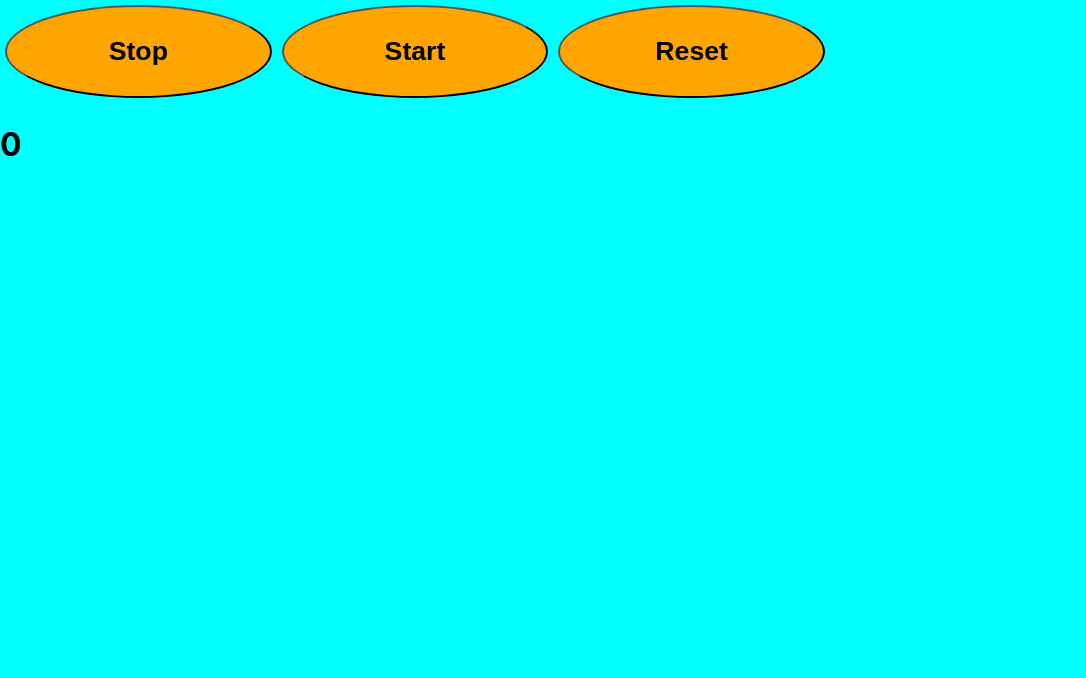
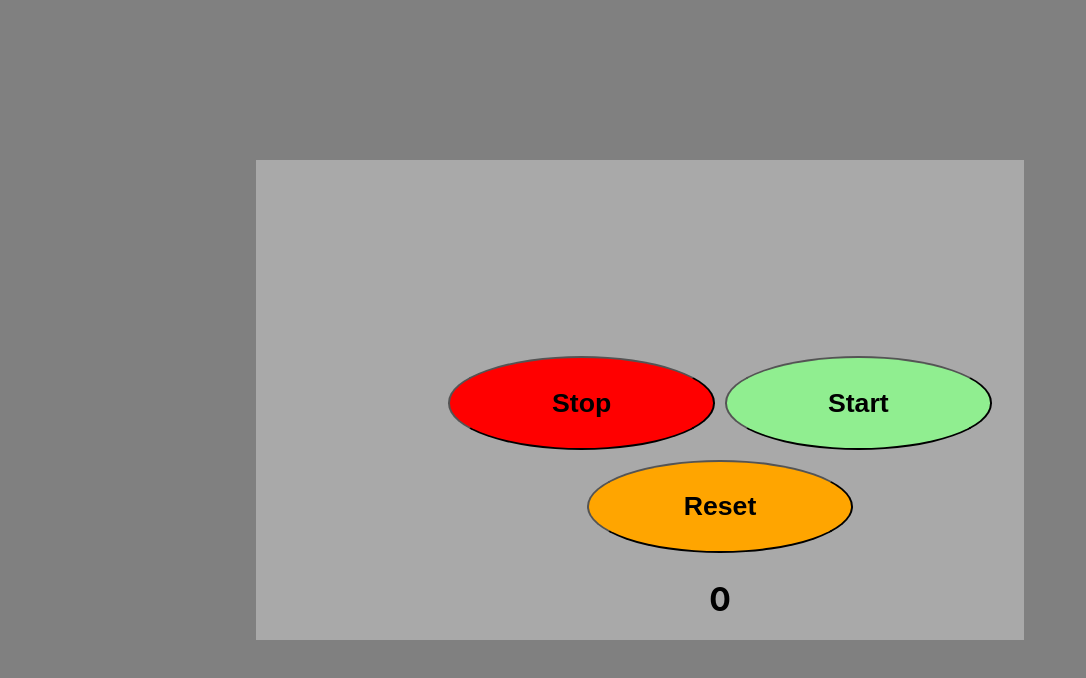
Before and after one commit to Blancaslan/JS-Stopwatch-Website, a React (Create React App) app in the folder my-app/: page / in a window 1280 px wide. Shown: the top 678 px of the page, without its empty margins (0-1086 px from the left). Built offline with nearby package versions, Linux system fonts and the light colour scheme.

Commit message:
Buttons are green and centered with a grey background

```diff
--- /dev/null
+++ b/my-app/src/components/backbox/backbox.css
@@ -0,0 +1,5 @@
+.backbox {
+    width: 30vw;
+    height: 60vh;
+    background-color: black;
+}
--- a/my-app/src/components/button/button.js
+++ b/my-app/src/components/button/button.js
@@ -1,8 +1,8 @@
 import './button.css'
 
-export default function Button({text, onClick}) {
+export default function Button({text, onClick, backgroundColor}) {
     return (
-        <button className="box" onClick={onClick}>
+        <button className="box" onClick={onClick} style={{backgroundColor:backgroundColor}}>
             <h1 className="text">{text}</h1>
         </button>
     )
--- a/my-app/src/components/home/home.css
+++ b/my-app/src/components/home/home.css
@@ -1,5 +1,22 @@
 .Grid {
     width: 100vw;
     height: 100vh;
-    background-color: aqua;
+    background-color: grey;
+    display: flex;
+    align-items: center;
+    justify-content: center;
 }
+
+.backbox {
+    width: 60vw;
+    height: 60vh;
+    background-color: darkgrey;
+    position: relative;
+    text-align: center;
+}
+
+.buttons {
+    position: absolute;
+    bottom: 0;
+    left: 10em;
+}
--- a/my-app/src/components/home/home.js
+++ b/my-app/src/components/home/home.js
@@ -7,10 +7,14 @@ let intervalID
 export default function Home() {
     return(
         <div className="Grid">
-            <CustomButton text={"Stop"} onClick={stop}></CustomButton>
-            <CustomButton text={"Start"} onClick={start}></CustomButton>
-            <CustomButton text={"Reset"} onClick={reset}></CustomButton>
-            <h1 id="count">{counter}</h1>
+            <div className="backbox">
+                <div className="buttons">
+                    <CustomButton text={"Stop"} onClick={stop} backgroundColor="red"></CustomButton>
+                    <CustomButton text={"Start"} onClick={start} backgroundColor="lightgreen"></CustomButton>
+                    <CustomButton text={"Reset"} onClick={reset} backgroundColor="orange"></CustomButton>
+                    <h1 id="count">{counter}</h1>
+                </div>
+            </div>
         </div>
     )
 }
```
Also changed, not shown: my-app/src/components/backbox/backbox.js (added, +9 -0 lines).
